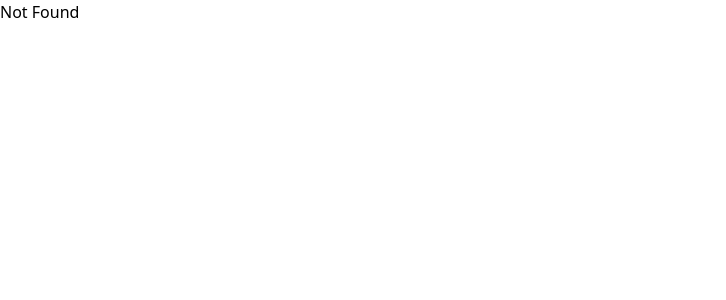
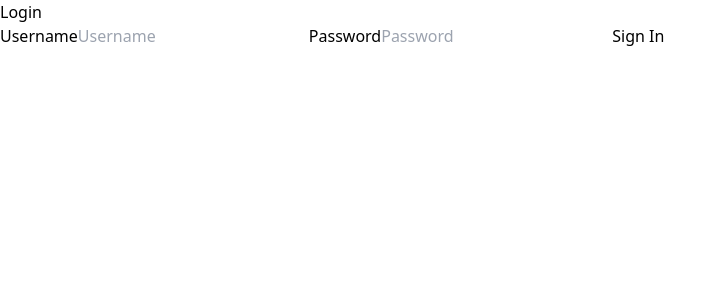
Before and after one commit to Venkat-Kancherla-1/better_care, a React (Vite) app in the folder frontEnd/: page /login in a window 1280 px wide. Shown: the top 300 px of the page, without its empty margins (0-726 px from the left). Built offline with nearby package versions, Linux system fonts and the light colour scheme.

Commit message:
Create Login.jsx

```diff
--- a/frontEnd/src/main.jsx
+++ b/frontEnd/src/main.jsx
@@ -1,27 +1,27 @@
-import React from 'react'
-import ReactDOM from 'react-dom/client'
-import Layout from './Layout.jsx'
-import './index.css'
-import Home from './pages/Home.jsx'
-import {Outlet, RouterProvider, createBrowserRouter} from 'react-router-dom'
-import { Route } from 'react-router-dom'
-import { createRoutesFromElements } from 'react-router-dom'
-import SignUp from './pages/SignUp.jsx'
-
+import React from "react";
+import ReactDOM from "react-dom/client";
+import Layout from "./Layout.jsx";
+import "./index.css";
+import Home from "./pages/Home.jsx";
+import { Outlet, RouterProvider, createBrowserRouter } from "react-router-dom";
+import { Route } from "react-router-dom";
+import { createRoutesFromElements } from "react-router-dom";
+import SignUp from "./pages/SignUp.jsx";
+import Login from "./pages/Login.jsx";
 
 const router = createBrowserRouter(
   createRoutesFromElements(
-    <Route path='/' element={<Layout />}>
-      <Route path='' element={<Home />}/>
-      <Route path='signup' element={<SignUp/>} />
-      <Route path='*' element={<div>Not Found</div>} />
+    <Route path="/" element={<Layout />}>
+      <Route path="" element={<Home />} />
+      <Route path="signup" element={<SignUp />} />
+      <Route path="login" element={<Login />}></Route>
+      <Route path="*" element={<div>Not Found</div>} />
     </Route>
   )
-)
+);
 
-
-ReactDOM.createRoot(document.getElementById('root')).render(
+ReactDOM.createRoot(document.getElementById("root")).render(
   <React.StrictMode>
-    <RouterProvider router={router}/>
-  </React.StrictMode>,
-)
+    <RouterProvider router={router} />
+  </React.StrictMode>
+);
--- /dev/null
+++ b/frontEnd/src/pages/Login.jsx
@@ -0,0 +1,51 @@
+import React from "react";
+import { useState } from "react";
+import axios from "axios";
+const Login = () => {
+  const [password, setPassword] = useState("");
+  const [username, setUsername] = useState("");
+  const handleFormSubmit = async (e) => {
+    e.preventDefault();
+    console.log(username, password);
+    try {
+      const response = axios.post("http://localhost:5000/signin", {
+        username,
+        password,
+      });
+    } catch (error) {
+      console.log(error);
+    }
+  };
+  return (
+    <>
+      <div>
+        <h1>Login</h1>
+        <form onSubmit={handleFormSubmit}>
+          <label htmlFor="username">Username</label>
+          <input
+            type="text"
+            id="username"
+            name="username"
+            placeholder="Username"
+            required
+            onChange={(e) => {
+              setUsername(e.target.value);
+            }}
+          />
+          <label htmlFor="password">Password</label>
+          <input
+            type="password"
+            id="password"
+            name="password"
+            required
+            placeholder="Password"
+            onChange={(e) => setPassword(e.target.value)}
+          />
+          <button type="submit">Sign In</button>
+        </form>
+      </div>
+    </>
+  );
+};
+
+export default Login;
```
